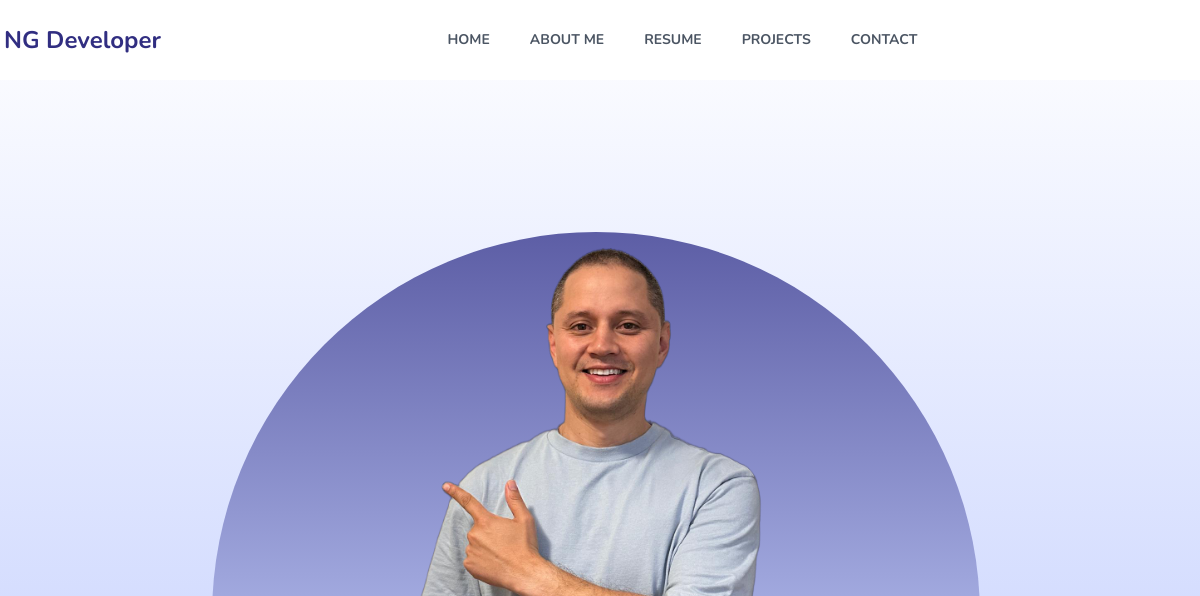
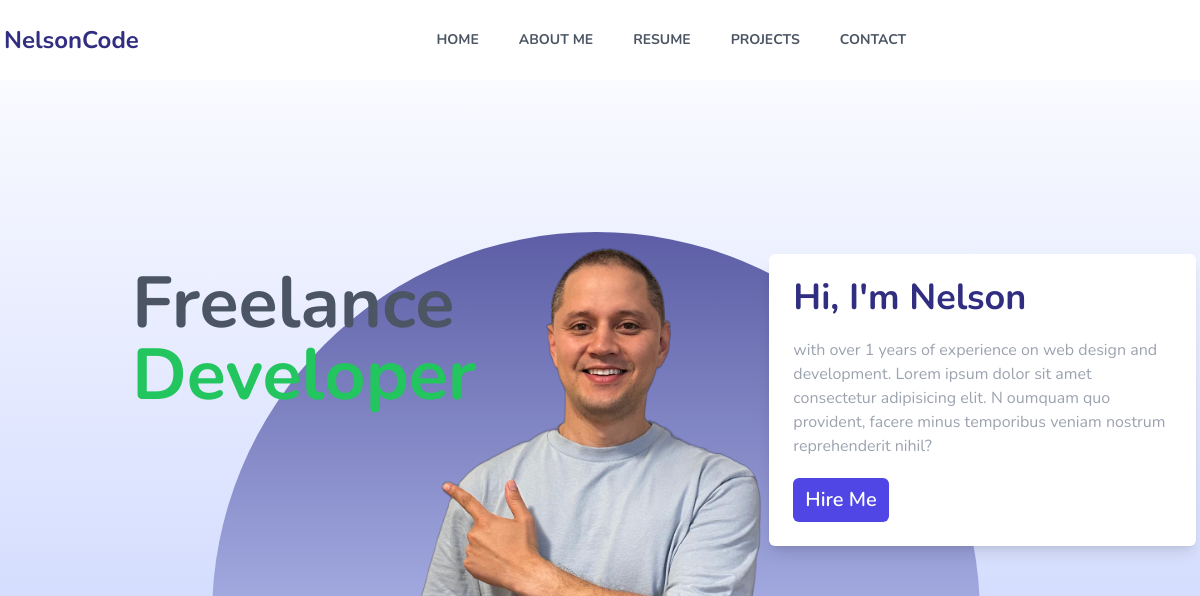
Before and after one commit to baltimorewhite/AT3_PROJ_Final_Projet, a website: page index.html in a window 1280 px wide. Shown: the top 596 px of the page, 44-1244 px from the left. Drawn offline with nearby package versions, Linux system fonts and the light colour scheme.

Commit message:
feat(home): add hero dialog box with intro text and call-to-action button

```diff
--- a/index.html
+++ b/index.html
@@ -12,14 +12,14 @@
 <body class="font-nunito">
 
     <!-- into section -->
-    <div class="h-1/2 lg:h-screen bg-gradient-to-t from-indigo-200 dark:from-slate-800 dark:to-slate-900 relative overflow-hidden">
+    <div class="h-1/2 lg:h-screen bg-gradient-to-t from-indigo-200 relative dark:from-slate-800 dark:to-slate-900 overflow-hidden">
 
       <!-- navbar -->
       <nav class="w-full fixed top-0 bg-white z-10 dark:bg-slate-900">
         <div class="container mx-auto py-5 flex items-center justify-between">
           <div class="flex items-center gap-2">
             <img class="w-10" src="/assets/img/logo-computer-solid-full.svg" alt="" />
-            <span class="text-2xl font-bold text-indigo-900 dark:text-white">NG Developer</span>
+            <span class="text-2xl font-bold text-indigo-900 dark:text-white">NelsonCode</span>
           </div>
           <ul class="hidden md:flex space-x-10 text-gray-600 dark:text-gray-100 font-bold text-sm uppercase">
             <li class="hover:text-gray-500"><a href="#">Home</a></li>
@@ -49,10 +49,24 @@
         <!-- content intro -->
 
          <!-- image and text -->
-      <img src="/assets/img/man.png" class="absolute bottom-0 right-0 lg:left-0 mx-auto h-5/6 object-cover"  alt="">
-
+      <img class="absolute bottom-0 right-0 lg:left-0 mx-auto h-5/6 object-cover" src="/assets/img/man.png" alt=""/>
       <!-- circle background -->
       <div class="hidden lg:block absolute -bottom-1/4 right-0 left-0 mx-auto w-big h-big bg-indigo-900 rounded-full -z-10"></div>
+
+      <div class="absolute top-1/3 left-5 text-xl sm:left-10 sm:text-4xl md:left-1/4 md:text-6xl lg:left-5 xl:left-44 xl:text-7xl font-bold">
+        <span class="text-gray-600">Freelance</span>
+        <p class="text-green-500">Developer</p>
+      </div>
+
+                  <!-- texts on dialog box-->
+      <div class="hidden lg:flex flex-col gap-5 rounded-md shadow-lg absolute top-0 bottom-0 m-auto right-10 bg-white dark:bg-slate-900 dark:shadow-slate-800 p-6 h-fit w-1/3">
+        <h1 class="text-4xl font-bold text-indigo-900">Hi, I'm Nelson</h1>
+        <p class="text-gray-400">with over 1 years of experience on web design and development. Lorem
+          ipsum dolor sit amet consectetur adipisicing elit. N oumquam quo
+          provident, facere minus temporibus veniam nostrum reprehenderit nihil?</p>
+        <a class="bg-indigo-600 text-white text-xl px-3 py-2 rounded-md font-semibold w-fit" href="#contact">Hire Me</a>
+      </div>
+
 
 
 
--- a/tailwind.config.js
+++ b/tailwind.config.js
@@ -13,6 +13,7 @@ module.exports = {
       md:"768px",
       lg:"1024px",
       xl:"1280px",
+
     },
     fontFamily:{
       nunito:['Nunito', 'sans-serif']
```
Also changed, not shown: src/styles.css.
